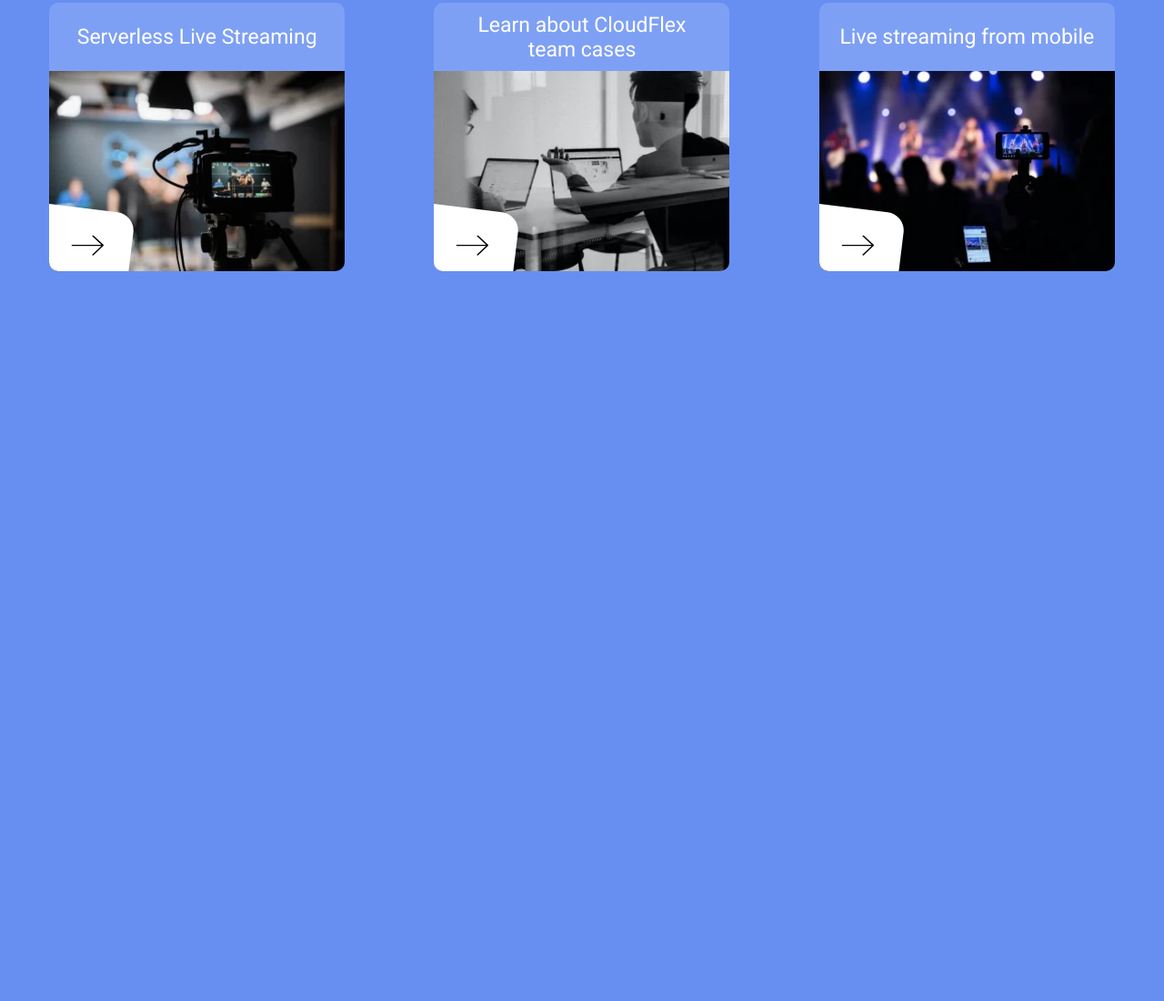
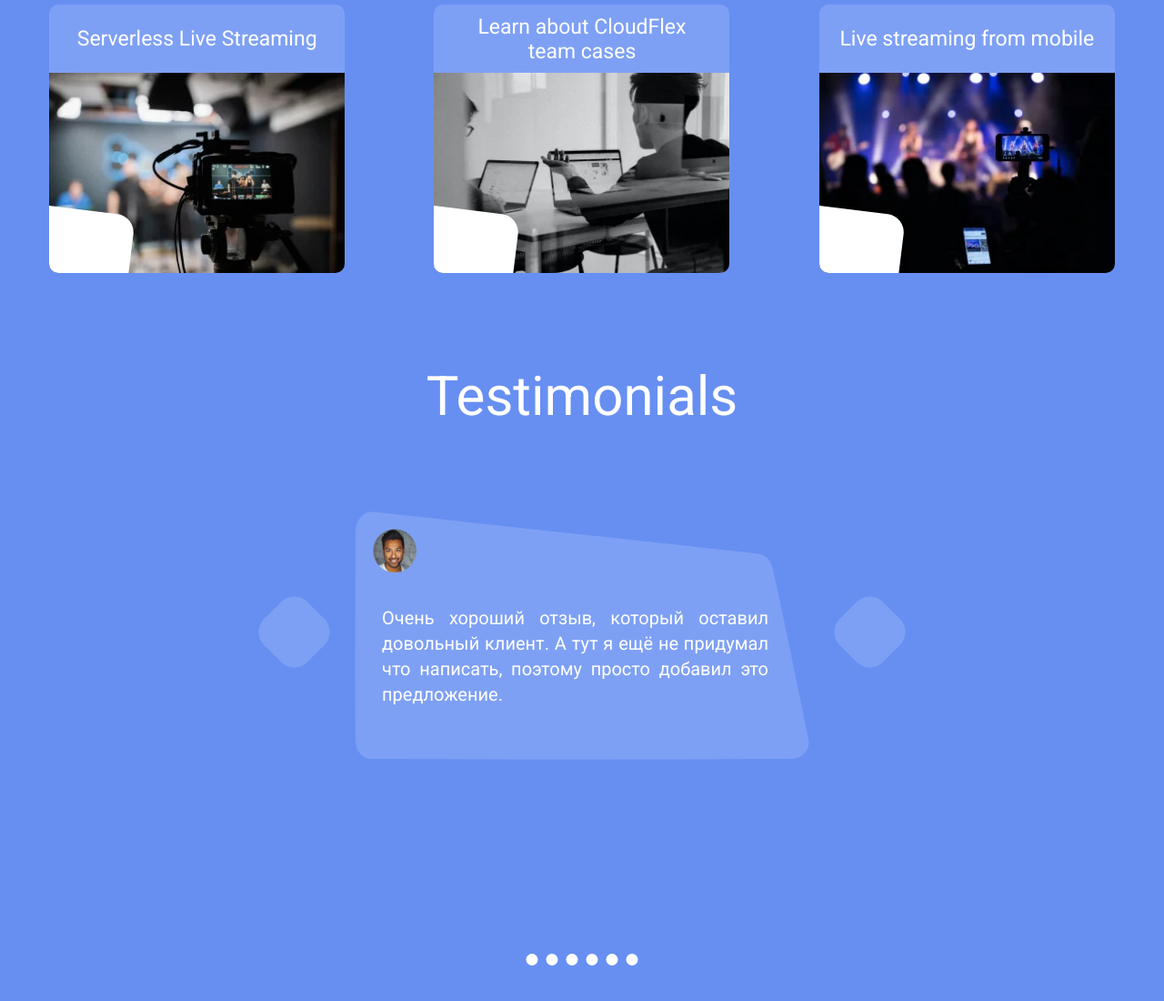
Before and after one commit to ITfrontTop/landing_live_streaming, a website: page index.html in a window 1280 px wide. Shown: the part 4177-5277 px from the top of the page at 91% size. Before the commit the page ends 4655 px from the top, so only its background shows below. Drawn offline with nearby package versions, Linux system fonts and the light colour scheme; files that its build step writes are made by us from their sources.

Commit message:
testimonials section implementation

```diff
--- a/index.html
+++ b/index.html
@@ -27,10 +27,10 @@
 
           <div class="nav__links">
             <ul class="nav__links-list list" aria-label="header nav links">
-              <li class="list__item" aria-label="first link">
+              <li class="list__item">
                 <a href="#" class="list__item-link">about</a>
               </li>
-              <li class="list__item" aria-label="second link">
+              <li class="list__item">
                 <a href="#" class="list__item-link">contact</a>
               </li>
             </ul>
@@ -215,6 +215,8 @@
         </div>
       </section>
 
+      <hr class="divider" />
+
       <section class="experience-section" aria-label="experience section">
         <div class="container">
           <div class="experience">
@@ -267,6 +269,55 @@
           </div>
         </div>
       </section>
+
+      <section class="testimonials-section" aria-label="testimonials section">
+        <div class="container">
+          <div class="testimonials">
+            <h2 class="testimonials__title">Testimonials</h2>
+            <div class="testimonials__slider slider">
+              <figure class="wave-card">
+                <img
+                  class="wave-card__avatar"
+                  src="assets/img/avatar_alpha.png"
+                  alt=""
+                />
+
+                <blockquote
+                  class="wave-card__quote"
+                  cite="https://happyclients"
+                >
+                  <p>
+                    Очень хороший отзыв, который оставил довольный клиент. А тут
+                    я ещё не придумал что написать, поэтому просто добавил это
+                    предложение.
+                  </p>
+                </blockquote>
+
+                <button class="slider__left-btn">
+                  <svg class="slider__left-btn-icon" aria-label="arrow icon">
+                    <use href="assets/sprites.svg#arrow-icon"></use>
+                  </svg>
+                </button>
+
+                <button class="slider__right-btn">
+                  <svg class="slider__right-btn-icon" aria-label="arrow icon">
+                    <use href="assets/sprites.svg#arrow-icon"></use>
+                  </svg>
+                </button>
+
+                <div class="slider__points">
+                  <div class="slider__points-item"></div>
+                  <div class="slider__points-item"></div>
+                  <div class="slider__points-item"></div>
+                  <div class="slider__points-item"></div>
+                  <div class="slider__points-item"></div>
+                  <div class="slider__points-item"></div>
+                </div>
+              </figure>
+            </div>
+          </div>
+        </div>
+      </section>
     </main>
   </body>
 </html>
--- a/styles/_basic.scss
+++ b/styles/_basic.scss
@@ -29,7 +29,8 @@ li {
   list-style: none;
 }
 
-figure {
+figure,
+blockquote {
   margin: 0;
 }
 
--- a/styles/_cards.scss
+++ b/styles/_cards.scss
@@ -118,3 +118,31 @@
     width: 300px;
   }
 }
+
+.wave-card {
+  width: 500px;
+  height: 275px;
+  background: url('../assets/wave_card_bg.svg') center/contain no-repeat;
+  @include m.d-flex(start, start, nowrap, column, 0, 35px);
+
+  &__avatar {
+    margin: 20px 0 0 20px;
+  }
+
+  &__quote {
+    @include m.font(20px, 400, v.$color_white);
+    margin: 0 45px 0 30px;
+    line-height: 1.4;
+    text-align: justify;
+  }
+
+  @media (max-width: v.$media_md) {
+    width: 330px;
+    row-gap: 15px;
+    background: url('../assets/wave_card_bg.svg') 50% 0 / contain no-repeat;
+
+    &__quote {
+      @include m.font(13px, 400, v.$color_white);
+    }
+  }
+}
--- a/styles/_experience.scss
+++ b/styles/_experience.scss
@@ -2,7 +2,7 @@
 @use 'mixins' as m;
 
 .experience {
-  padding: 180px 0;
+  padding: 180px 0 0 0;
   margin: 0 auto;
   text-align: center;
   @include m.d-flex(start, center, nowrap, column, 0, 90px);
--- a/styles/_importer.scss
+++ b/styles/_importer.scss
@@ -5,3 +5,4 @@
 @forward 'work';
 @forward 'about';
 @forward 'experience';
+@forward 'testimonials';
--- /dev/null
+++ b/styles/_testimonials.scss
@@ -0,0 +1,115 @@
+@use 'variables' as v;
+@use 'mixins' as m;
+@use 'sass:color';
+
+%slider-btn {
+  width: 67px;
+  height: 67px;
+  border: none;
+  border-radius: 20px;
+  background-color: color.adjust(v.$color_white, $alpha: -0.85);
+  rotate: z 45deg;
+}
+
+.testimonials {
+  padding: 100px 0 100px 0;
+  margin: 0 auto;
+  @include m.d-flex(start, center, nowrap, column, 0, 90px);
+
+  &__title {
+    @include m.font(60px, 400, v.$color_white);
+
+    @media (max-width: v.$media_md) {
+      font-size: 35px;
+    }
+  }
+
+  .slider {
+    position: relative;
+    height: 500px;
+
+    &__left-btn {
+      @extend %slider-btn;
+      @include m.position(absolute, 1, -1, top, left, 100px, -100px);
+
+      &-icon {
+        width: 36px;
+        height: 23px;
+        fill: v.$color_white;
+        rotate: z 135deg;
+      }
+    }
+
+    &__right-btn {
+      @extend %slider-btn;
+      @include m.position(absolute, 1, -1, top, right, 100px, -100px);
+
+      &-icon {
+        width: 36px;
+        height: 23px;
+        fill: v.$color_white;
+        rotate: z -45deg;
+      }
+    }
+
+    &__left-btn:hover,
+    &__right-btn:hover {
+      cursor: pointer;
+      box-shadow: inset 0 0 15px 3px rgba(0, 0, 0, 0.15);
+
+      .slider__left-btn-icon,
+      .slider__right-btn-icon {
+        fill: v.$color_black;
+      }
+    }
+
+    &__points {
+      @include m.position(absolute, 1, -1, bottom, left, 0, 50%);
+      @include m.d-flex(start, center, nowrap, row, 9px, 0);
+      translate: -50% 0;
+
+      &-item {
+        width: 13px;
+        height: 13px;
+        border-radius: 50%;
+        background-color: v.$color_white;
+
+        &:hover {
+          cursor: pointer;
+          scale: 0.7;
+          background-color: v.$color_gray;
+        }
+      }
+    }
+
+    @media (max-width: v.$media_md) {
+      height: 390px;
+
+      &__left-btn {
+        top: unset;
+        bottom: 20px;
+        left: 0;
+      }
+
+      &__right-btn {
+        top: unset;
+        bottom: 20px;
+        right: 0;
+      }
+
+      &__points {
+        bottom: 45px;
+      }
+    }
+
+    @media (max-width: v.$media_min) {
+      &__left-btn {
+        left: 10px;
+      }
+
+      &__right-btn {
+        right: 10px;
+      }
+    }
+  }
+}
--- a/styles/_variables.scss
+++ b/styles/_variables.scss
@@ -2,6 +2,7 @@
 $color_blue: #678ff2;
 $color_white: #fff;
 $color_black: #000;
+$color_gray: #b4b4b4;
 
 $media_xxl: 1400px;
 $media_xl: 1200px;
```
Also changed, not shown: assets/wave_card_bg.svg (added).
